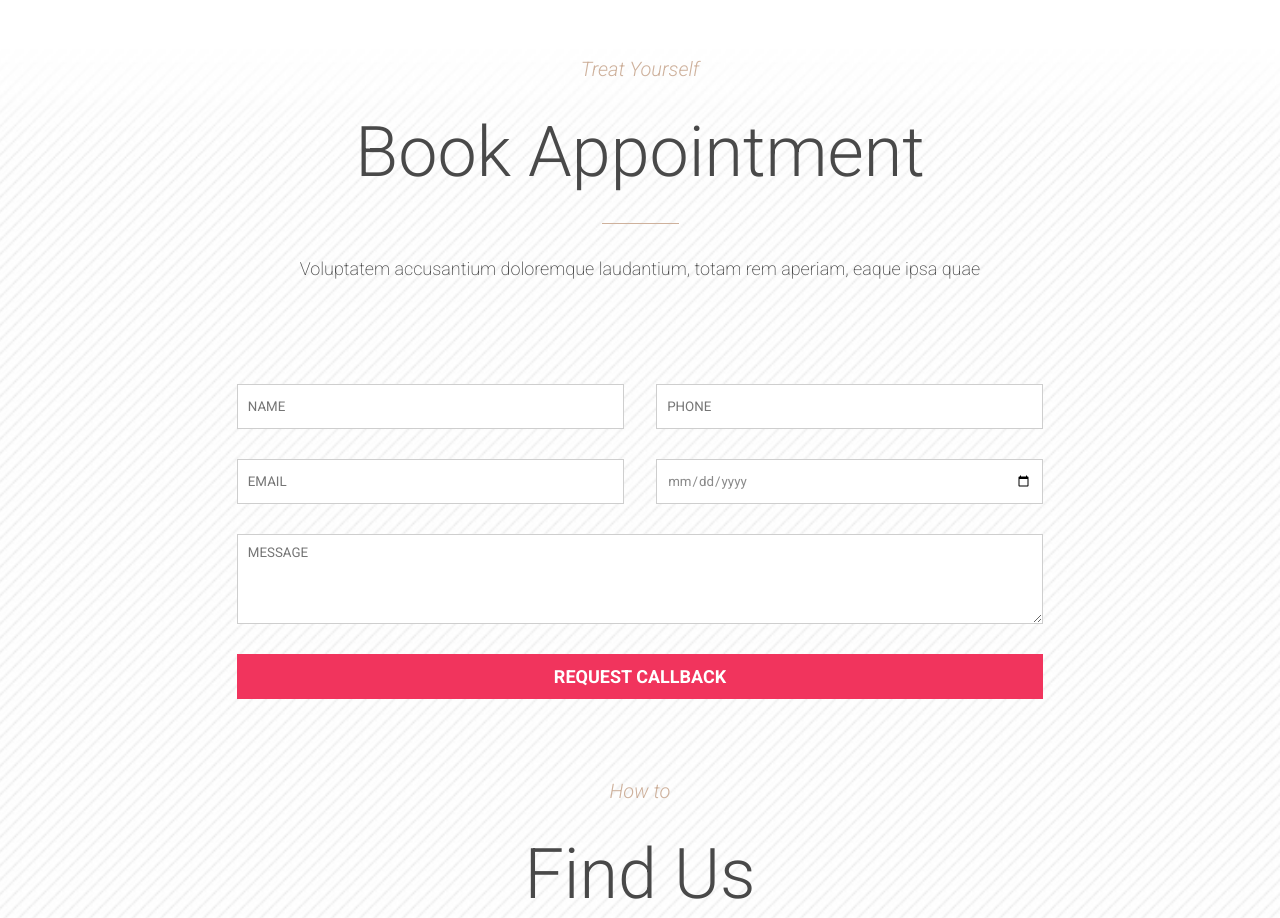
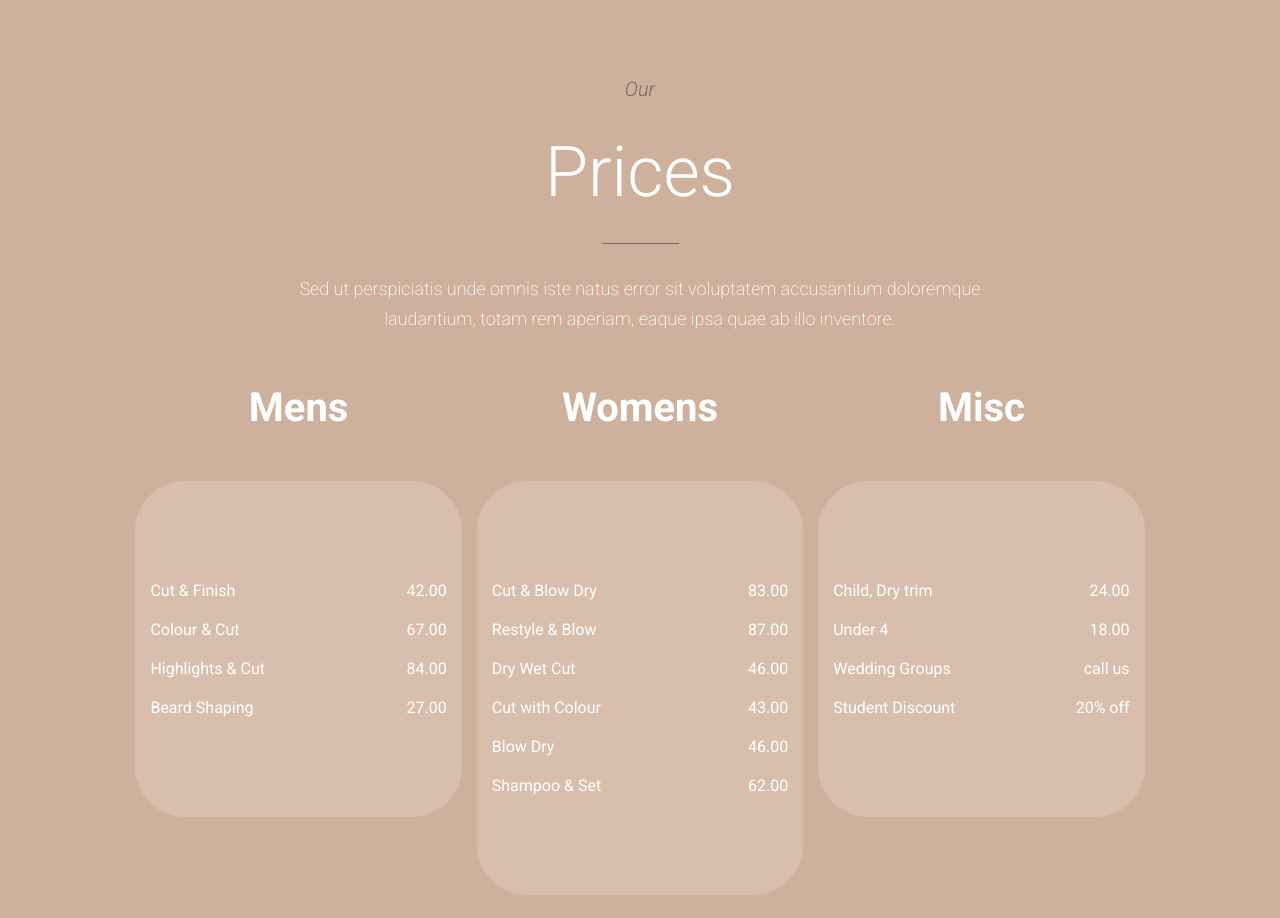
Before and after one commit to shakiT8448/Avada-Hair-Salon-practice, a plain HTML site: page index.html in a window 1280 px wide. Shown: the part 4180-5098 px from the top of the page. Drawn offline with Linux system fonts and the light colour scheme.

Commit message:
add prices section

```diff
--- a/index.html
+++ b/index.html
@@ -196,6 +196,67 @@
           </div>
         </div>
       </div>
+      <div class="prices">
+        <div class="our-prices-paragraph">
+          <h6>Our</h6>
+          <h2>Prices</h2>
+          <hr />
+          <p>
+            Sed ut perspiciatis unde omnis iste natus error sit voluptatem
+            accusantium doloremque laudantium, totam rem aperiam, eaque ipsa
+            quae ab illo inventore.
+          </p>
+        </div>
+        <div class="prices-section">
+          <div class="prices-individual-container">
+            <h3>Mens</h3>
+            <div>
+              <ul>
+                <li><span>Cut & Finish</span> <span>42.00</span></li>
+                <li><span>Colour & Cut </span> <span>67.00</span></li>
+                <li><span>Highlights & Cut</span> <span>84.00</span></li>
+                <li><span>Beard Shaping </span><span>27.00</span></li>
+              </ul>
+            </div>
+          </div>
+          <div class="prices-individual-container">
+            <h3>Womens</h3>
+            <div>
+              <ul>
+                <li><span>Cut & Blow Dry</span><span>83.00</span></li>
+                <li><span>Restyle & Blow</span><span>87.00</span></li>
+                <li><span>Dry Wet Cut</span><span>46.00</span></li>
+                <li><span>Cut with Colour</span><span>43.00</span></li>
+                <li><span>Blow Dry</span><span>46.00</span></li>
+                <li><span>Shampoo & Set</span><span>62.00</span></li>
+              </ul>
+            </div>
+          </div>
+          <div class="prices-individual-container">
+            <h3>Misc</h3>
+            <div>
+              <ul>
+                <li><span> Child, Dry trim</span><span>24.00</span></li>
+                <li><span>Under 4</span><span>18.00</span></li>
+                <li><span>Wedding Groups</span><span> call us</span></li>
+                <li><span>Student Discount</span><span>20% off</span></li>
+              </ul>
+            </div>
+          </div>
+        </div>
+      </div>
+      <div class="gallery">
+        <div class="gallery-showcase-paragraph">
+          <h6>The</h6>
+          <h2>Showcase</h2>
+          <hr />
+          <p>
+            Sed ut perspiciatis unde omnis iste natus error sit voluptatem
+            accusantium doloremque laudantium, totam rem aperiam, eaque ipsa
+            quae ab illo inventore veritatis et quasi architecto beatae.
+          </p>
+        </div>
+      </div>
       <div class="contact">
         <div class="contact-book-appointment-paragraph">
           <h6>Treat Yourself</h6>
--- a/style.css
+++ b/style.css
@@ -40,7 +40,7 @@ nav {
   color: var(--main-website-color);
   transition: var(--default-transition);
 }
-.navbar-elements:hover {
+.navbar-elements-hover {
   background-color: var(--main-website-color);
   color: black;
   left: 100%;
@@ -89,6 +89,7 @@ nav {
 .about-us-welcome-paragraph,
 .our-stylists-paragraph,
 .our-services-main-paragraph,
+.gallery-showcase-paragraph,
 .contact-book-appointment-paragraph,
 .contact-how-to-find-us-paragraph,
 .contact-address-paragraph {
@@ -235,6 +236,61 @@ p {
   align-items: center;
   gap: 32px;
   color: var(--paragraph-color);
+}
+.prices {
+  background-color: var(--main-website-color);
+  width: 100%;
+  padding: 100px 0;
+}
+.our-prices-paragraph {
+  width: 60%;
+  margin: 0 auto;
+  text-align: center;
+  display: flex;
+  flex-direction: column;
+  justify-content: center;
+  align-items: center;
+  gap: 30px;
+  margin-bottom: 50px;
+}
+.our-prices-paragraph h2,
+.our-prices-paragraph p {
+  color: white;
+}
+.our-prices-paragraph h6 {
+  color: #6e6e6e;
+}
+.our-prices-paragraph hr {
+  background-color: #6e6e6e;
+}
+.prices-section {
+  width: 85%;
+  display: flex;
+  justify-content: center;
+  flex-wrap: wrap;
+  gap: 15px;
+  margin: 0 auto;
+  text-align: center;
+}
+.prices-individual-container {
+  width: 30%;
+}
+.prices-individual-container h3 {
+  font-size: 40px;
+  color: white;
+  margin-bottom: 50px;
+}
+.prices-individual-container div {
+  background-color: #d7bead;
+  padding: 80px 0;
+  border-radius: 50px;
+}
+.prices-individual-container div ul li {
+  display: flex;
+  justify-content: space-between;
+  margin: 20px 15px;
+  color: white;
+  list-style: none;
 }
 .contact {
   width: 100%;
@@ -432,6 +488,13 @@ footer span {
     width: 30%;
     margin-bottom: 30px;
   }
+  .prices-individual-container {
+    width: 70%;
+    margin-bottom: 50px;
+  }
+  .prices-individual-container h3 {
+    margin-bottom: 30px;
+  }
   .contact form input {
     width: 100%;
   }
```
